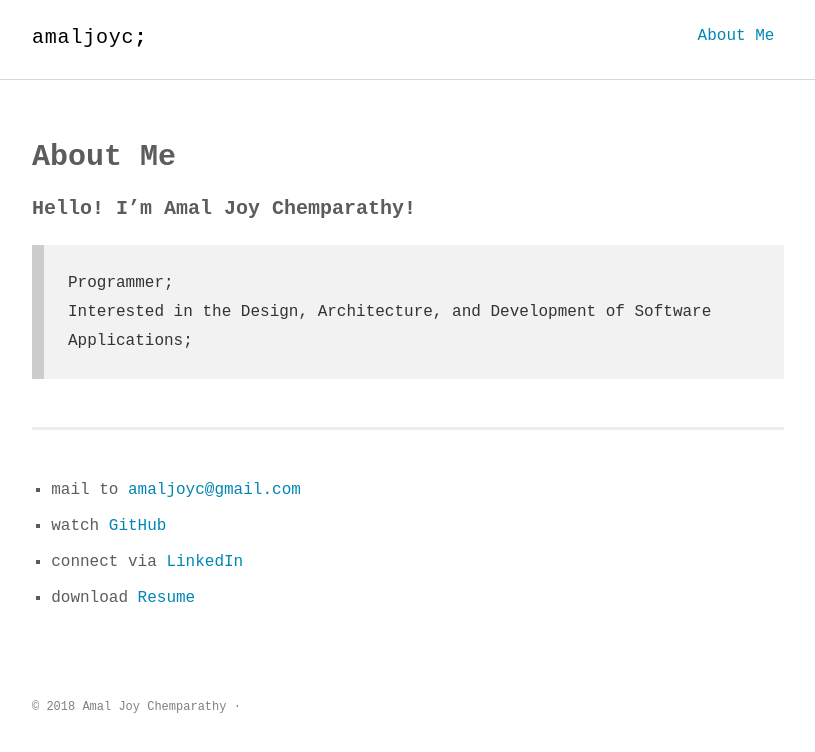
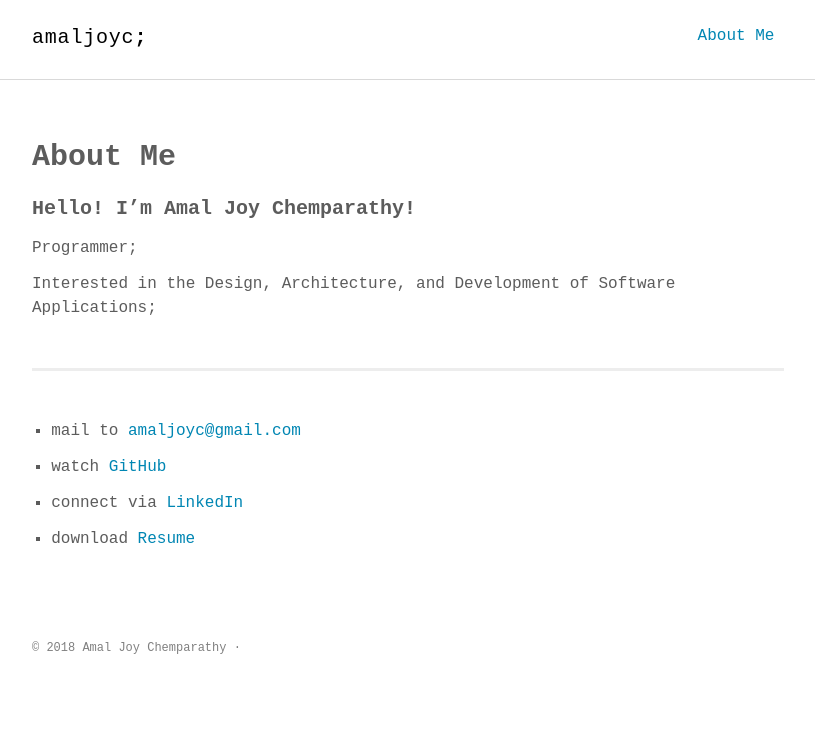
Before and after one commit to amaljoyc/amaljoyc.com, a Jekyll site: the page built from about.md, in a window 1280 px wide. Shown: the top 752 px of the page, without its empty margins (232-1047 px from the left). Built offline with Jekyll 4.4.1, drawn with Linux system fonts in a browser that asks for light colours; some web fonts are replaced.

Commit message:
reduce style

```diff
--- a/about.md
+++ b/about.md
@@ -7,9 +7,9 @@ permalink: /about/
 
 #### Hello! I'm Amal Joy Chemparathy!
 
-> Programmer;
->
-> Interested in the Design, Architecture, and Development of Software Applications;
+Programmer;
+
+Interested in the Design, Architecture, and Development of Software Applications;
 
 <div class="divider"></div>
 
```
